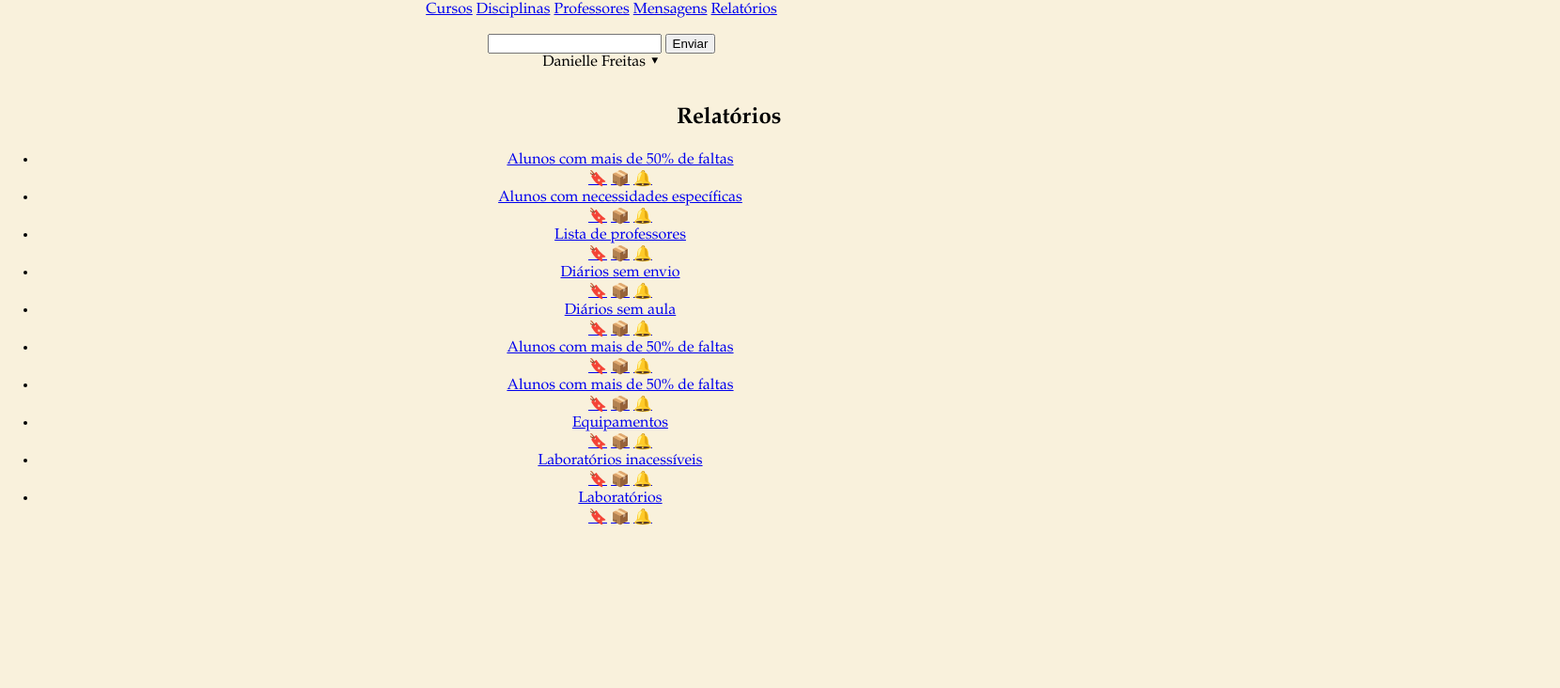
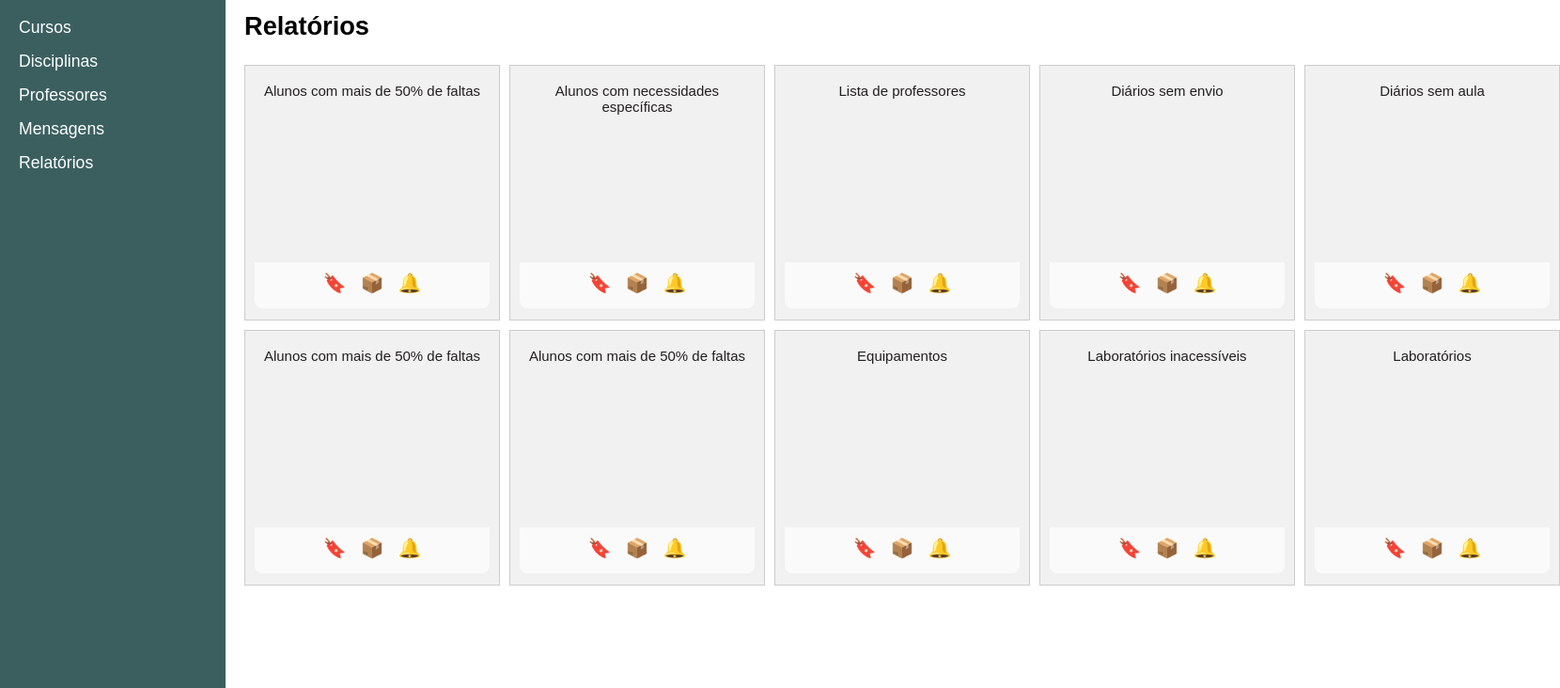
Before and after one commit to Andregskdev/aulaswebdesign, a plain HTML site: page index.html in a window 1280 px wide. Shown: the part 68-800 px from the top of the page at 94% size, 1660 px wide, since content can reach past the window. Drawn offline with Linux system fonts and the light colour scheme.

Commit message:
main.css

```diff
--- a/main.css
+++ b/main.css
@@ -1,60 +1,120 @@
-body{
-    font-family: Garamond;
-    background-color: #F9F1DC;
+body {
     margin: 0;
-    padding: 0;
-    text-align: center;
+    font-family: Arial, sans-serif;
 }
 
-.container {
-  list-style: none;
-  display: flex;
-  flex-wrap: wrap;
-  justify-content: center;
-  list-style: none;
-  padding: 0;
-  margin: 20px auto;
-  max-width: 1200px;
+.sidebar {
+    width: 220px;
+    height: 100vh;
+    background-color: #3b5f5f;
+    color: white;
+    position: fixed;
+    top: 0;
+    left: 0;
+    padding: 20px 0 0 20px;
 }
 
-.container li {
-  flex: 0 0 calc(100% / 6);
-  box-sizing: border-box;
-  padding: 10px;
-  text-align: center;
+.sidebar h1 {
+    margin-top: 0;
+    font-size: 2em;
+    margin-bottom: 30px;
 }
 
-.container img {
-  width: 100%;
-  height: auto;
-  display: block;
+.sidebar nav a {
+    display: block;
+    color: white;
+    text-decoration: none;
+    margin: 15px 0;
+    font-size: 1.1em;
 }
 
-nav{
-    list-style-type: none;
-    justify-content: center;
+.content {
+    margin-left: 220px;
+    padding: 30px 40px;
 }
 
-header,p{
-    text-align: center;
-    margin-left: 30em;
-    margin-right: 30em;
-    padding-top: 1em;
-    padding-right: 2em;
-    padding-bottom: 1em;
-    padding-left: 2em;
+.top-bar {
+    display: flex;
+    justify-content: space-between;
+    align-items: center;
+    margin-bottom: 20px;
 }
 
-h2{
-    text-align: center;
-    margin-left: 30em;
-    margin-right: 30em;
+.top-bar form {
+    display: flex;
+    align-items: flex-start;
+    gap: 5px;
 }
 
-footer {
-    font-size: 12px;
-    color: black;
-    margin-top: 1em;
-    padding-top: 2em;
-    border-top: 1px solid #F5BD26;
+.top-bar input[type="text"] {
+    padding: 5px;
+    font-size: 14px;
+    width: 220px;
+    margin-right: 5px;
 }
+
+.top-bar input[type="submit"] {
+    padding: 5px 10px;
+}
+
+.user {
+    font-size: 15px;
+    color: purple;
+    margin-left: 20px;
+    text-align: right;
+    min-width: 160px;
+}
+
+h2 {
+    margin-top: 0;
+    font-size: 1.7em;
+    margin-bottom: 25px;
+}
+
+.report-list {
+    list-style: none;
+    padding: 0;
+    margin: 0;
+    display: grid;
+    grid-template-columns: repeat(5, 1fr);
+    gap: 10px 10px;
+    justify-items: center;
+}
+
+.report-list li {
+    background: #f1f1f1;
+    border: 1px solid #ccc;
+    width: 17em;
+    height: 17em;
+    display: flex;
+    flex-direction: column;
+    justify-content: space-between;
+    align-items: center;
+    padding: 18px 10px 12px 10px;
+    box-sizing: border-box;
+}
+
+.report-list a {
+    text-decoration: none;
+    color: #221f1f;
+    font-size: 15px;
+    text-align: center;
+    margin-bottom: 10px;
+
+}
+
+.icons {
+    display: flex;
+    gap: 15px;
+    justify-content: center;
+    width: 100%;
+    background-color: #fafafa;
+    padding: 10px 0 5px 0;
+    border-radius: 0 0 8px 8px;
+    margin-top: auto;
+}
+
+.icons span {
+    color: darkgreen;
+    font-size: 20px;
+}
```
